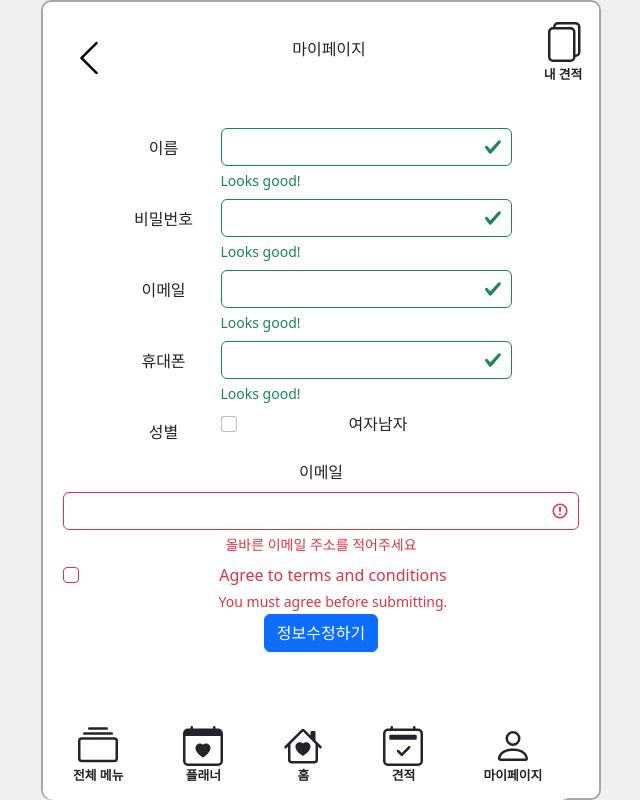
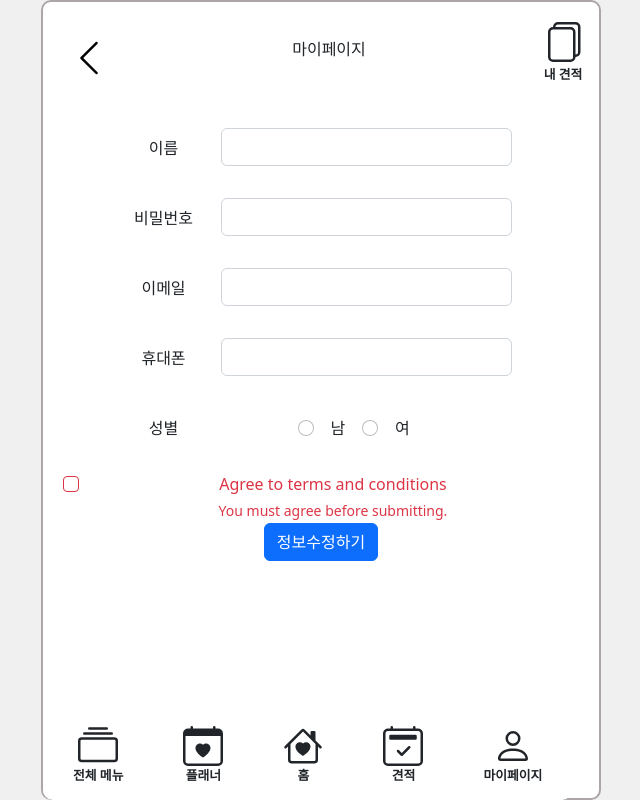
Before and after one commit to weddingYou-Project/frontend, a React (Create React App) app: page /mypage/1 in a window 1280 px wide. Shown: the whole page, without its empty margins (319-959 px from the left). Built offline with nearby package versions, Linux system fonts and the light colour scheme.

Commit message:
feat : mypage 이름 유효성 검사 생성

```diff
--- /dev/null
+++ b/src/Css/mypage.css
@@ -0,0 +1,3 @@
+.infoChange{
+    width:30px;
+}
--- a/src/Pages/Mypage.js
+++ b/src/Pages/Mypage.js
@@ -1,9 +1,64 @@
 import "../Css/main.css";
+import "../Css/mypage.css";
 import NavigationBar from "../Components/NavigationBar";
 import Footer from "../Components/Footer";
+import React, { useState, useRef } from "react";
 
 function Mypage() {
   const title = "마이페이지";
+  const [name, setName] = useState("");
+  const [password, setPassword] = useState("");
+  const [email, setEmail] = useState("");
+  const [phone, setPhone] = useState("");
+  const [gender, setGender] = useState("");
+
+  const nameInput = useRef();
+  const passwordInput = useRef();
+  const emailInput = useRef();
+  const phoneInput = useRef();
+  const genderInput = useRef();
+
+  const [nameMessage, setNameMessage] = useState("looks good!");
+  const [passwordMessage, setPasswordMessage] = useState("looks good!");
+  const [emailMessage, setEmailMessage] = useState("looks good!");
+  const [phoneMessage, setPhoneMessage] = useState("looks good!");
+  const [genderMessage, setGenderMessage] = useState("");
+
+  const onChange = (e) => {
+    if (e.target.id === "name") {
+      setName(e.target.value);
+      const nameFeedback = document.querySelector(".name-feedback");
+      if (nameInput.current.value !== "") {
+        setNameMessage("looks good!");
+        nameInput.current.classList.remove("is-invalid");
+        nameInput.current.classList.add("is-valid");
+        nameFeedback.classList.remove("invisible");
+        nameFeedback.classList.remove("invalid-feedback");
+        nameFeedback.classList.add("valid-feedback");
+      } else {
+        setNameMessage("이름을 입력하세요");
+        nameFeedback.classList.remove("valid-feedback");
+        nameFeedback.classList.add("invalid-feedback");
+        nameInput.current.classList.remove("is-valid");
+        nameInput.current.classList.add("is-invalid");
+      }
+    } else if (e.target.id === "password") {
+      setPassword(e.target.value);
+      const passwordFeedback = document.querySelector(".password-feedback");
+      if (passwordInput.current.value !== "") {
+        passwordInput.current.classList.add("is-valid");
+      } else {
+        passwordInput.current.classList.remove("is-valid");
+      }
+    } else if (e.target.id === "email") {
+      setEmail(e.target.value);
+    } else if (e.target.id === "phone") {
+      setPhone(e.target.value);
+    } else if (e.target.id === "gender") {
+      setGender(e.target.value);
+    }
+  };
+
   return (
     <div class="mainlayout">
       <NavigationBar title={title} />
@@ -17,12 +72,16 @@ function Mypage() {
             <div class="col col-md-7">
               <input
                 type="text"
-                class="form-control is-valid"
+                class="form-control "
                 id="name"
-                value=""
+                ref={nameInput}
+                value={name}
+                onChange={onChange}
                 required
               />
-              <div class="valid-feedback text-start">Looks good!</div>
+              <div class="invisible text-start name-feedback">
+                {nameMessage}
+              </div>
             </div>
           </div>
           <div class="row justify-content-md-center mb-2">
@@ -32,12 +91,16 @@ function Mypage() {
             <div class="has-validation col col-md-7">
               <input
                 type="text"
-                class="form-control is-valid"
+                class="form-control "
                 id="password"
-                value=""
+                ref={passwordInput}
+                value={password}
+                onChange={onChange}
                 required
               />
-              <div class="valid-feedback text-start">Looks good!</div>
+              <div class="invisible text-start password-feedback">
+                {passwordMessage}
+              </div>
             </div>
           </div>
           <div class="row justify-content-md-center mb-2">
@@ -47,12 +110,16 @@ function Mypage() {
             <div class="has-validation col col-md-7">
               <input
                 type="text"
-                class="form-control is-valid"
+                class="form-control "
                 id="email"
-                value=""
+                ref={emailInput}
+                value={email}
+                onChange={onChange}
                 required
               />
-              <div class="valid-feedback text-start">Looks good!</div>
+              <div class="invisible text-start email-feedback">
+                {emailMessage}
+              </div>
             </div>
           </div>
           <div class="row justify-content-md-center mb-2">
@@ -62,12 +129,16 @@ function Mypage() {
             <div class="has-validation col col-md-7">
               <input
                 type="text"
-                class="form-control is-valid"
+                class="form-control "
                 id="phone"
-                value=""
+                ref={phoneInput}
+                value={phone}
+                onChange={onChange}
                 required
               />
-              <div class="valid-feedback text-start">Looks good!</div>
+              <div class="invisible text-start phone-feedback">
+                {phoneMessage}
+              </div>
             </div>
           </div>
           <div class="row justify-content-md-center mb-2">
@@ -75,46 +146,32 @@ function Mypage() {
               성별
             </label>
             <div class="has-validation col col-md-7">
-              <div class="form-check mb-3">
+              <div class="form-check row justify-content-md-start  mb-3">
+                <div class="form-check-inline col col-md-2 p-2">
                   <input
-                  type="checkbox"
+                    type="radio"
                     class="form-check-input"
-                  id="woman"
+                    id="male"
+                    name="gender"
                     required
                   />
-                <label class="form-check-label" for="woman">
-                  여자
+                  <label class="form-check-label" for="male">
+                    남
                   </label>
+                </div>
+                <div class="form-check-inline col col-md-2 p-2">
                   <input
-                  type="checkbox"
+                    type="radio"
                     class="form-check-input"
-                  id="man"
+                    id="female"
+                    name="gender"
                     required
                   />
-                <label class="form-check-label" for="man">
-                  남자
+                  <label class="form-check-label" for="female">
+                    여
                   </label>
-                <div class="invalid-feedback">
-                  Example invalid feedback text
+                  <div class="invalid-feedback">{genderMessage}</div>
                 </div>
-              </div>
-            </div>
-          </div>
-
-          <div class="row justify-content-md-center mb-2">
-            <label for="email" class="form-label col col-md-2">
-              이메일
-            </label>
-            <div class="input-group has-validation">
-              <input
-                type="text"
-                class="form-control emailinput is-invalid"
-                id="email"
-                aria-describedby="inputGroupPrepend3 emailFeedback"
-                required
-              />
-              <div id="emailFeedback" class="invalid-feedback">
-                올바른 이메일 주소를 적어주세요
               </div>
             </div>
           </div>
@@ -138,7 +195,7 @@ function Mypage() {
             </div>
           </div>
           <div class="col-12">
-            <button class="btn btn-primary" type="submit">
+            <button class="btn btn-primary infochange" type="submit">
               정보수정하기
             </button>
           </div>
```
Lines whose indentation alone changed are shown as unchanged.
